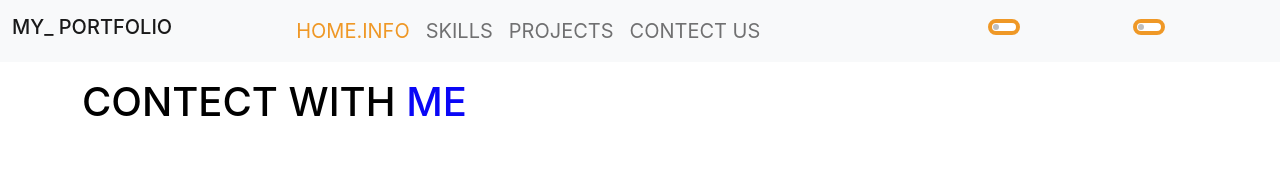
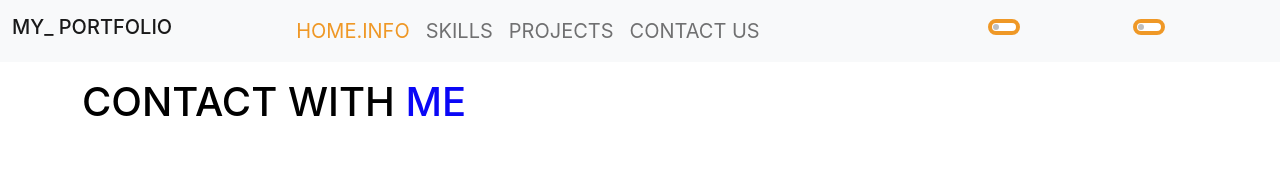
Before and after one commit to MrAbubakarjutt007/MY_PORTFOLIO, a React (Create React App) app: page /ContectMe in a window 1280 px wide. Shown: the top 176 px of the page. Built offline with nearby package versions, Linux system fonts and the light colour scheme.

Commit message:
solving errors

```diff
--- a/src/components/contectus/ContectUs.js
+++ b/src/components/contectus/ContectUs.js
@@ -8,7 +8,7 @@ export default function ContectUs(props) {
             <div className='container'>
                 <div className='row'>
                     <div className='col-lg-12 col-md-12 col-12'>
-                        <h1 className='my-3' style={{color:props.mode==='dark'?'white':'black'}}>CONTECT WITH<span className='chanimations'> ME</span></h1>
+                        <h1 className='my-3' style={{color:props.mode==='dark'?'white':'black'}}>CONTACT WITH<span className='chanimations'> ME</span></h1>
                         <form className='my-5'>
                             <div className="mb-3" id='divsize'>
                                 <label htmlFor="Username" className="form-label" id="colordata">Name</label>
--- a/src/components/mainsecand/PortUserinfo.js
+++ b/src/components/mainsecand/PortUserinfo.js
@@ -44,7 +44,7 @@ export default function PortUserinfo(props){
                   hard effort !!"
 
               </p>
-                <a className="btn" id='contactus' href="/">CONTECT-US</a>
+                <a className="btn" id='contactus' href="/ContectMe">CONTACT-US</a>
                   <div><img className='animate' src={glassesimg} alt="glassesimg" width={200}/>
                 </div>
             </div>
--- a/src/components/nev/PortNav.js
+++ b/src/components/nev/PortNav.js
@@ -22,7 +22,7 @@ export default function PortNav(props) {
           <Link className="nav-link" to="/projectinfo" id='textcolor'>PROJECTS</Link>
         </li>
         <li className="nav-item">
-          <Link className="nav-link" to="/ContectMe" id='textcolor'>CONTECT US</Link>
+          <Link className="nav-link" to="/ContectMe" id='textcolor'>CONTACT US</Link>
         </li>
       </ul>
       <div className={`form-check form-switch text-${props.mode==='light'?'dark':'light'}`}>
```
